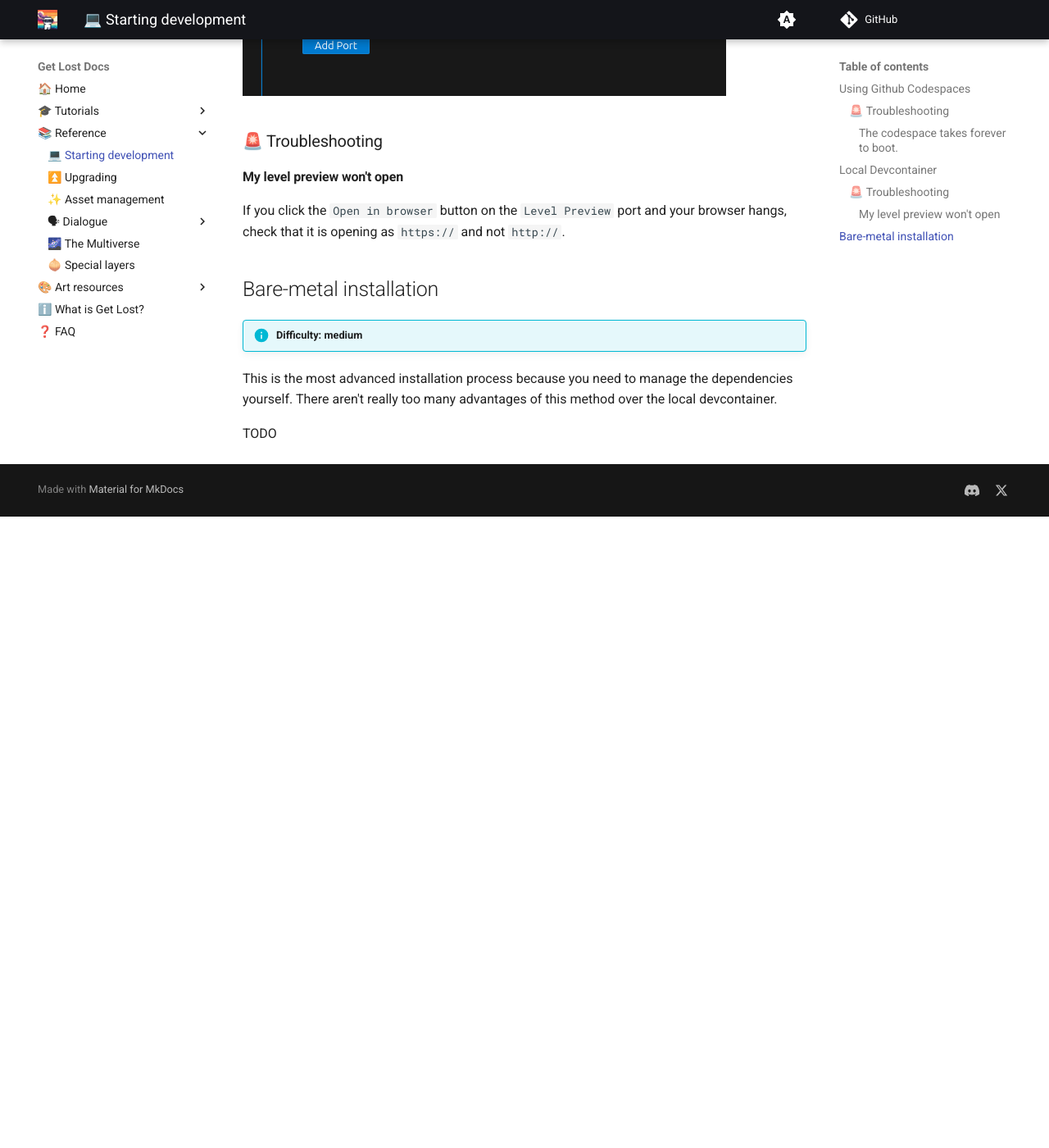
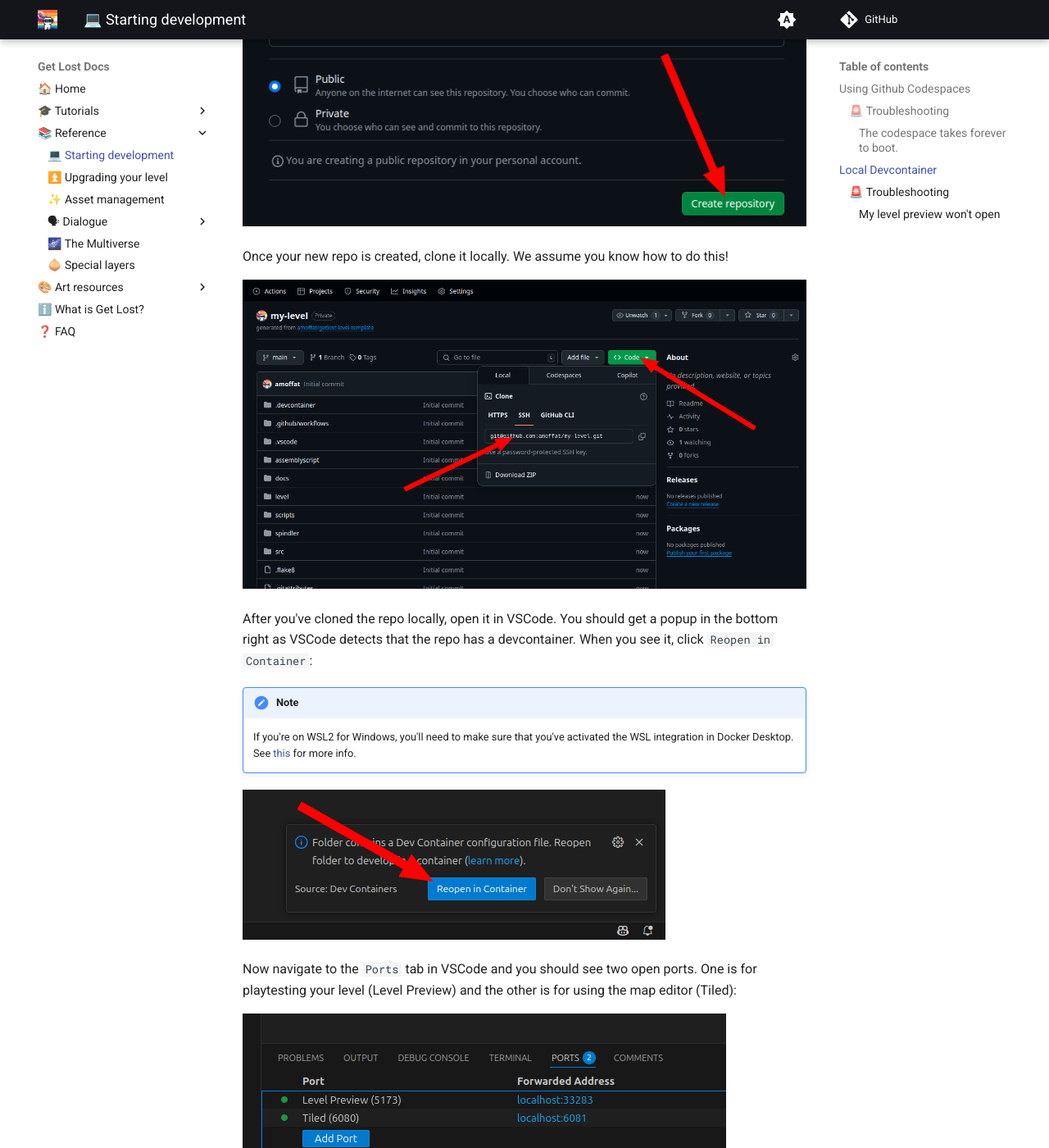
Before and after one commit to amoffat/GetLostDocs, an MkDocs documentation site: the page built from docs/reference/starting-dev-env.md, in a window 1280 px wide and 1400 px high, scrolled down 2060 px. Shown: the whole window at 82% size. Built offline with MkDocs 1.6.1 and Material for MkDocs 9.7.7, drawn with Linux system fonts in a browser that asks for light colours; comment, search, counter and statistics services are not loaded; the version menu is left out; before the commit the page ends 2690 px from its top, so only the background shows below that; some of the changed text lies outside the part shown.

Commit message:
shuffling around assets

```diff
--- a/docs/reference/starting-dev-env.md
+++ b/docs/reference/starting-dev-env.md
@@ -2,11 +2,10 @@
 
 Get Lost gives you a level template that you can (and should) use to start building levels quickly. It comes with a premade demo map, some sample level code, and public domain assets.
 
-There are 3 ways to use the level template, from beginner to advanced:
+There are 2 ways to use the level template:
 
 - Using Github Codespaces
 - Running it locally in a VSCode devcontainer
-- Running it locally outside of a devcontainer
 
 ## Using Github Codespaces
 
@@ -17,7 +16,7 @@
 !!! note
 
     This method is easiest for beginners, but it's pretty limited for more seasoned
-    developers. If that's you, try the [Local Devcontainer](#local-devcontainer) method instead.
+    developers. If that's you, try the [Local Devcontainer](#local-devcontainer) method instead. You'll get all the benefits of a containerized dev environment, with a much snappier experience.
 
 To get started, [open the level template repo](https://github.com/amoffat/getlost-level-template) and follow the instructions in the README.
 
@@ -31,31 +30,32 @@
 
 !!! info "Difficulty: medium"
 
-First [create a new repo](https://github.com/amoffat/getlost-level-template) from the level template. Then clone the repo locally as normal.(1)
-{ .annotate }
+First go to the [level template repo](https://github.com/amoffat/getlost-level-template) and click `Use this template`, then `Create a new repository`:
 
-1. We assume you know how to do this!
+![create codespace](./assets/create-codespace.png)
 
-![create repo](../assets/create-codespace.png)
+Name your new repo whatever you want:
 
-Open your locally-cloned repo in VSCode. You should get a popup in the bottom right as VSCode detects that the repo has a devcontainer. When you see it, click `Reopen in Container`:
+![create repo](./assets/new-repo.png)
 
-![open in container](../assets/open-in-container.png)
+Once your new repo is created, clone it locally. We assume you know how to do this!
+
+![clone repo](./assets/clone-repo.png)
+
+After you've cloned the repo locally, open it in VSCode. You should get a popup in the bottom right as VSCode detects that the repo has a devcontainer. When you see it, click `Reopen in Container`:
+
+!!! note
+
+    If you're on WSL2 for Windows, you'll need to make sure that you've activated the WSL integration in Docker Desktop. See [this](https://docs.docker.com/go/wsl2/) for more info.
+
+![open in container](./assets/open-in-container.png)
 
 Now navigate to the `Ports` tab in VSCode and you should see two open ports. One is for playtesting your level (Level Preview) and the other is for using the map editor (Tiled):
 
-![ports](../assets/ports.png)
+![ports](./assets/ports.png)
 
 ### 🚨 Troubleshooting
 
 #### My level preview won't open
 
-If you click the `Open in browser` button on the `Level Preview` port and your browser hangs, check that it is opening as `https://` and not `http://`.
-
-## Bare-metal installation
-
-!!! info "Difficulty: medium"
-
-This is the most advanced installation process because you need to manage the dependencies yourself. There aren't really too many advantages of this method over the local devcontainer.
-
-TODO
+If you click the `Open in browser` button on the `Level Preview` port and your browser hangs, check that it is opening as `https://` and not `http://`. We serve the level preview over https on localhost, which is a little non-standard, but required for how we load assets.
--- a/docs/reference/upgrading.md
+++ b/docs/reference/upgrading.md
@@ -1,4 +1,4 @@
-# ⏫️ Upgrading
+# ⏫️ Upgrading your level
 
 Upgrading your level is a key part of level development. It's how you stay up to date with the latest changes and features.
 
@@ -35,7 +35,7 @@
 
 Press ++ctrl+shift+b++ to open the command palette for build tasks. Then select `Upgrade Level`.
 
-![Upgrade level menu](../assets/upgrade-level-menu.png)
+![Upgrade level menu](./assets/upgrade-level-menu.png)
 
 Once the script completes, you're done!
 
@@ -66,7 +66,7 @@
 
 Open the command palette with ++ctrl+shift+p++, then type `Rebuild container` and select `Dev Containers: Rebuild Container`
 
-![Rebuild devcontainer](../assets/rebuild-devcontainer.png)
+![Rebuild devcontainer](./assets/rebuild-devcontainer.png)
 
 The devcontainer will rebuild, and everything should be in a pristine state.
 
```
Also changed, not shown: docs/assets/create-codespace.png (deleted), docs/reference/assets/clone-repo.png (added), docs/reference/assets/create-codespace.png (added), docs/reference/assets/new-repo.png (added), docs/reference/assets/open-in-container.png (renamed from docs/assets/open-in-container.png), docs/reference/assets/ports.png (renamed from docs/assets/ports.png), docs/reference/assets/rebuild-devcontainer.png (renamed from docs/assets/rebuild-devcontainer.png), docs/reference/assets/upgrade-level-menu.png (renamed from docs/assets/upgrade-level-menu.png).
